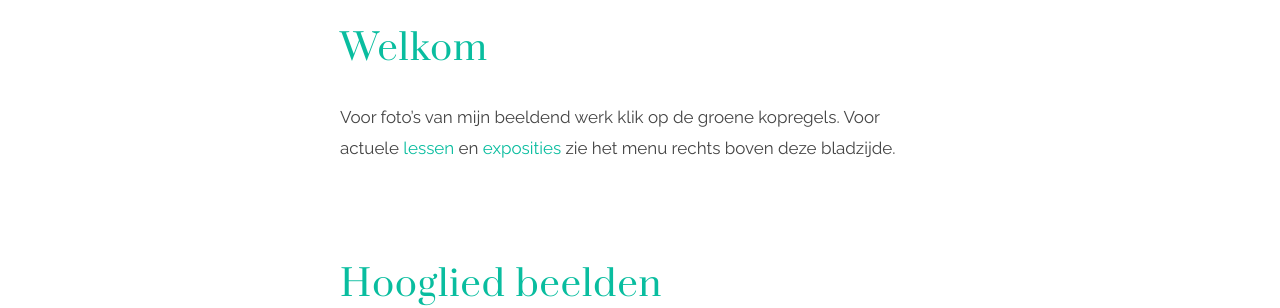
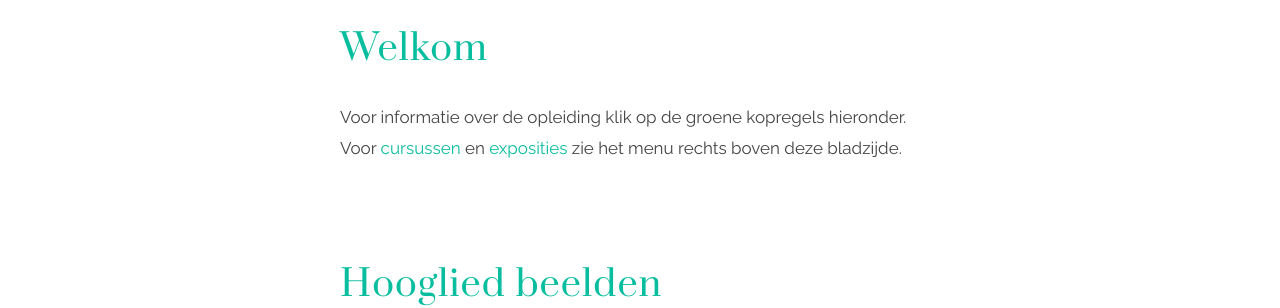
Before and after one commit to feicohajonides2020/feicohajonides2020.github.io, a Jekyll site: the page built from index.html, in a window 1280 px wide and 900 px high, scrolled down 608 px. Shown: the part 153-461 px from the top of the window. Built offline with Jekyll 4.4.1, drawn with Linux system fonts in a browser that asks for light colours; the list of posts is cut into pages by our own code.

Commit message:
Update 2019-11-7-Welkom.md

```diff
--- a/_posts/2019-11-7-Welkom.md
+++ b/_posts/2019-11-7-Welkom.md
@@ -7,8 +7,7 @@ header:
     align:
     text: light
 ---
-Voor foto's van mijn beeldend werk klik op de groene kopregels.
-Voor actuele [lessen](404.md) en [exposities](exposities) zie het menu rechts boven deze bladzijde.
+Voor informatie over de opleiding klik op de groene kopregels hieronder. Voor [cursussen](404.md) en [exposities](exposities) zie het menu rechts boven deze bladzijde.
 
 {% include image.html img="https://25853585-541091259790646543.preview.editmysite.com/uploads/2/5/8/5/25853585/broederschap_orig.jpg" alt="Alt for image" caption="Opdracht voor het dorp Almen gemeente Lochem" %}
 
```
